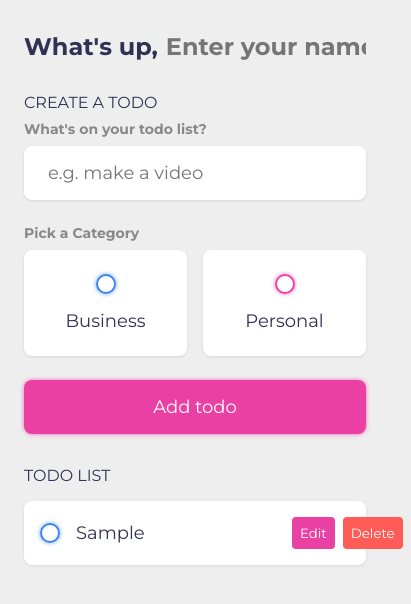
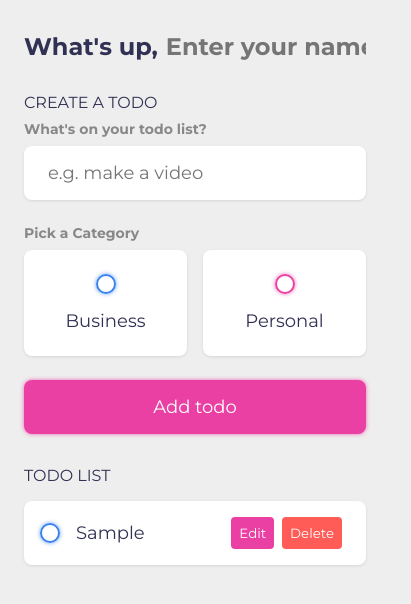
Before and after one commit to VishnuSwaroop-PS/Todo-App, a plain HTML site: page index.html in a window 390 px wide. Both pictures are taken after typing "Sample" into the empty fields and a click on the input "Add todo". Shown: the whole page, 411 px wide, since content can reach past the window. Drawn offline with Linux system fonts and the light colour scheme.

Commit message:
Updated CSS for better styling and responsiveness

```diff
--- a/main.css
+++ b/main.css
@@ -186,6 +186,11 @@ input:checked ~ .bubble::after {
     margin-bottom: 1rem;
 }
 
+.todo-item {
+    max-width: 100%;
+    word-wrap: break-word;
+}
+
 .todo-item label {
     display: block;
     margin-right: 1rem;
@@ -193,12 +198,22 @@ input:checked ~ .bubble::after {
 }
 
 .todo-item .todo-content {
-    flex: 1 1 0%;
+    flex: 1 1 auto;
+    overflow-wrap: break-word;
+    word-wrap: break-word;
+    word-break: break-all;
+    margin-right: 1rem;
 }
 
 .todo-item .todo-content input {
+    width: 100%;
     color: var(--dark);
     font-size: 1.125rem;
+    background: none; /* To make sure background is not interfering */
+    border: none; /* Remove border if any */
+    overflow: hidden;
+    text-overflow: ellipsis; /* Handle overflow with ellipsis if needed */
+    white-space: pre-wrap; /* Allow wrapping */
 }
 
 .todo-item .actions {
@@ -225,6 +240,12 @@ input:checked ~ .bubble::after {
     background-color: var(--primary);
 }
 
+.todo-item .actions button:disabled {
+    background-color: var(--grey);
+    cursor: not-allowed;
+    opacity: 0.6;
+}
+
 .todo-item .actions .delete {
     margin-right: 0.5rem;
     background-color: var(--danger);
```
